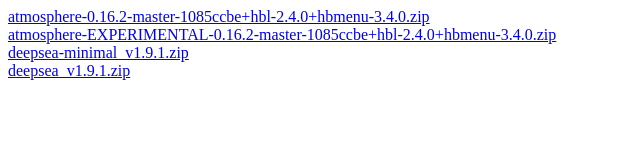
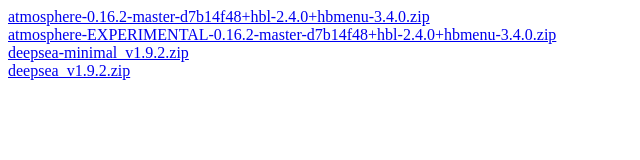
Before and after one commit to HamletDuFromage/HamletDuFromage.github.io, a plain HTML site: page switch-cfw/ams.html in a window 1280 px wide. Shown: the full height of the page, 0-640 px from the left. Drawn offline with Linux system fonts and the light colour scheme.

Commit message:
Automated : updated switch files

```diff
--- a/switch-cfw/ams.html
+++ b/switch-cfw/ams.html
@@ -1 +1 @@
-<!DOCTYPE html><html><body><a href=https://github.com/Atmosphere-NX/Atmosphere/releases/download/0.16.2/atmosphere-0.16.2-master-1085ccbe+hbl-2.4.0+hbmenu-3.4.0.zip>atmosphere-0.16.2-master-1085ccbe+hbl-2.4.0+hbmenu-3.4.0.zip</a><br><a href=https://github.com/Atmosphere-NX/Atmosphere/releases/download/0.16.2/atmosphere-EXPERIMENTAL-0.16.2-master-1085ccbe+hbl-2.4.0+hbmenu-3.4.0.zip>atmosphere-EXPERIMENTAL-0.16.2-master-1085ccbe+hbl-2.4.0+hbmenu-3.4.0.zip</a><br><a href=https://github.com/Team-Neptune/DeepSea/releases/download/v1.9.1/deepsea-minimal_v1.9.1.zip>deepsea-minimal_v1.9.1.zip</a><br><a href=https://github.com/Team-Neptune/DeepSea/releases/download/v1.9.1/deepsea_v1.9.1.zip>deepsea_v1.9.1.zip</a><br></body></html>
+<!DOCTYPE html><html><body><a href=https://github.com/Atmosphere-NX/Atmosphere/releases/download/0.16.2/atmosphere-0.16.2-master-d7b14f48+hbl-2.4.0+hbmenu-3.4.0.zip>atmosphere-0.16.2-master-d7b14f48+hbl-2.4.0+hbmenu-3.4.0.zip</a><br><a href=https://github.com/Atmosphere-NX/Atmosphere/releases/download/0.16.2/atmosphere-EXPERIMENTAL-0.16.2-master-d7b14f48+hbl-2.4.0+hbmenu-3.4.0.zip>atmosphere-EXPERIMENTAL-0.16.2-master-d7b14f48+hbl-2.4.0+hbmenu-3.4.0.zip</a><br><a href=https://github.com/Team-Neptune/DeepSea/releases/download/v1.9.2/deepsea-minimal_v1.9.2.zip>deepsea-minimal_v1.9.2.zip</a><br><a href=https://github.com/Team-Neptune/DeepSea/releases/download/v1.9.2/deepsea_v1.9.2.zip>deepsea_v1.9.2.zip</a><br></body></html>
```
